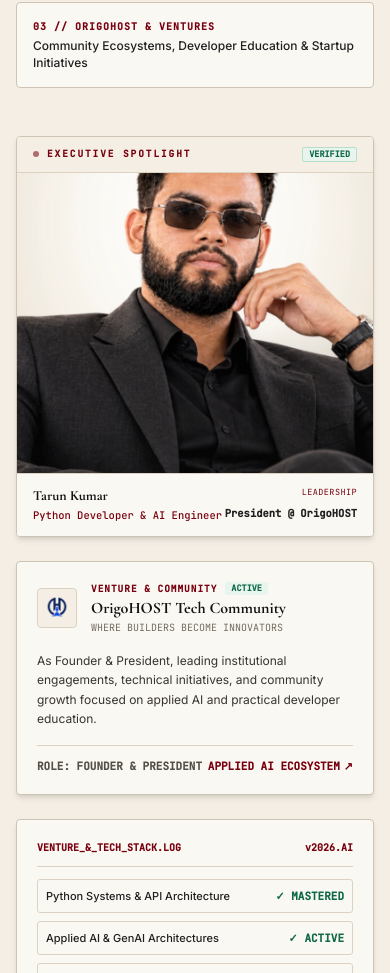
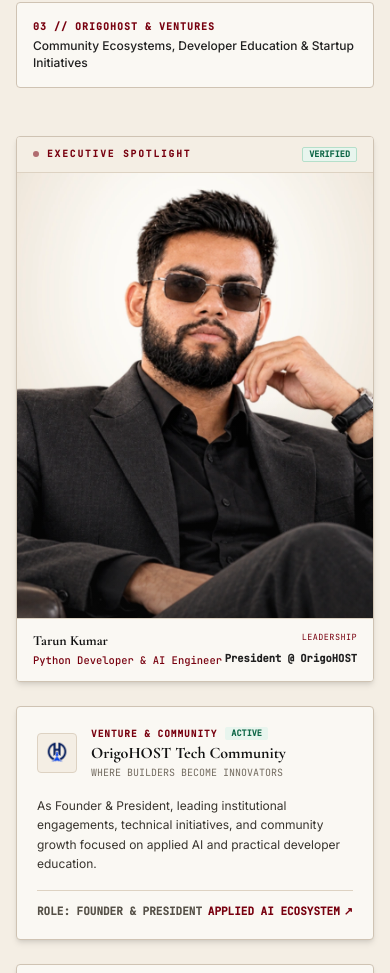
Before and after one commit to heytarunkumar/tarunportfolio, a React (Vite) app: page / in a window 390 px wide. Shown: the part 2353-3326 px from the top of the page. Built offline with nearby package versions, Linux system fonts and the light colour scheme.

Commit message:
Adjust photo container dimensions in AboutSection
Updated the height and max-height of the photo container for better responsiveness.

```diff
--- a/src/components/AboutSection.tsx
+++ b/src/components/AboutSection.tsx
@@ -172,14 +172,14 @@
               </div>
 
               {/* Photo - Compact 4:5 Sizing */}
-              <div className="relative w-full aspect-[4/5] max-h-[300px] sm:max-h-[340px] overflow-hidden bg-[#FAF8F3]">
+              <div className="relative w-full aspect-[4/5] max-h-[500px] sm:max-h-[540px] overflow-hidden bg-[#FAF8F3]">
                 <img
                   src={spotlight.photoUrl || "/images/tarun-executive.webp"}
                   alt={`${spotlight.name} — ${spotlight.role}`}
                   loading="lazy"
                   decoding="async"
-                  width="440"
-                  height="550"
+                  width="300"
+                  height="350"
                   className="w-full h-full object-cover object-center transition-transform duration-700 hover:scale-[1.02]"
                 />
                 <div className="absolute inset-0 bg-gradient-to-t from-[#111111]/30 via-transparent to-transparent pointer-events-none" />
```
